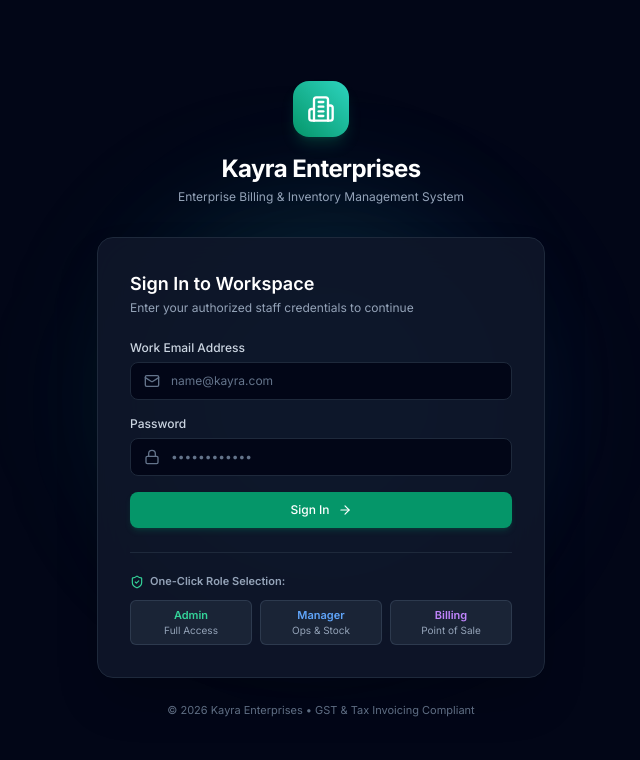
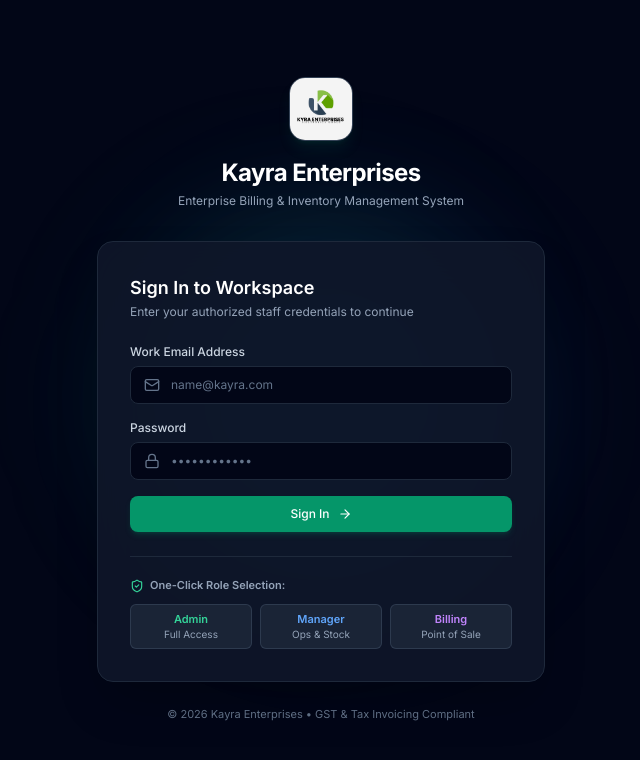
Before and after one commit to kyraenterprises555-ctrl/Kyra-Enterprises, a Next.js app: page /login in a window 1280 px wide. Shown: the top 760 px of the page, without its empty margins (319-959 px from the left). Built offline with nearby package versions, Linux system fonts and the light colour scheme.

Commit message:
Add company logo and build optimizations

```diff
--- a/src/app/login/page.tsx
+++ b/src/app/login/page.tsx
@@ -57,8 +57,15 @@ export default function LoginPage() {
       <div className="w-full max-w-md relative z-10">
         {/* Brand Header */}
         <div className="text-center mb-8">
-          <div className="inline-flex items-center justify-center w-14 h-14 rounded-2xl bg-gradient-to-tr from-emerald-600 to-teal-400 text-white shadow-lg shadow-emerald-500/20 mb-4">
-            <Building2 className="w-7 h-7" />
+          <div className="inline-flex items-center justify-center w-16 h-16 rounded-2xl overflow-hidden bg-slate-900 border border-slate-700 shadow-lg shadow-emerald-500/10 mb-4">
+            <img
+              src="/logo.jpeg"
+              alt="Kayra Enterprises"
+              className="w-full h-full object-cover"
+              onError={(e) => {
+                (e.target as HTMLElement).style.display = "none";
+              }}
+            />
           </div>
           <h1 className="text-2xl font-bold text-white tracking-tight">Kayra Enterprises</h1>
           <p className="text-xs text-slate-400 mt-1">
--- a/src/components/layout/Sidebar.tsx
+++ b/src/components/layout/Sidebar.tsx
@@ -107,8 +107,15 @@ export function Sidebar({ userRole = "admin", businessName = "Kayra Enterprises"
     <aside className="w-64 bg-[#0e1e32] text-slate-300 flex flex-col shrink-0 min-h-screen border-r border-slate-800 selection:bg-emerald-500 selection:text-white">
       {/* Brand Header */}
       <div className="h-16 flex items-center gap-3 px-5 border-b border-slate-800 bg-[#091422]">
-        <div className="w-9 h-9 rounded-lg bg-emerald-500 text-white flex items-center justify-center font-bold text-lg shadow-sm">
-          <Building2 className="w-5 h-5" />
+        <div className="w-9 h-9 rounded-lg overflow-hidden bg-slate-800 text-white flex items-center justify-center font-bold text-lg shadow-sm border border-slate-700">
+          <img
+            src="/logo.jpeg"
+            alt={businessName}
+            className="w-full h-full object-cover"
+            onError={(e) => {
+              (e.target as HTMLElement).style.display = "none";
+            }}
+          />
         </div>
         <div className="overflow-hidden">
           <h1 className="font-semibold text-white text-sm truncate tracking-wide">{businessName}</h1>
--- a/src/lib/db-store.ts
+++ b/src/lib/db-store.ts
@@ -39,7 +39,7 @@ function getInitialStore(): LocalStore {
     settings: {
       _id: "settings_1",
       businessName: "Kayra Enterprises",
-      logoUrl: "",
+      logoUrl: "/logo.jpeg",
       gstin: "07AAACK1234F1Z5",
       address: "Plot No. 42, Commercial Belt, Okhla Industrial Area Phase-III",
       city: "New Delhi",
```
